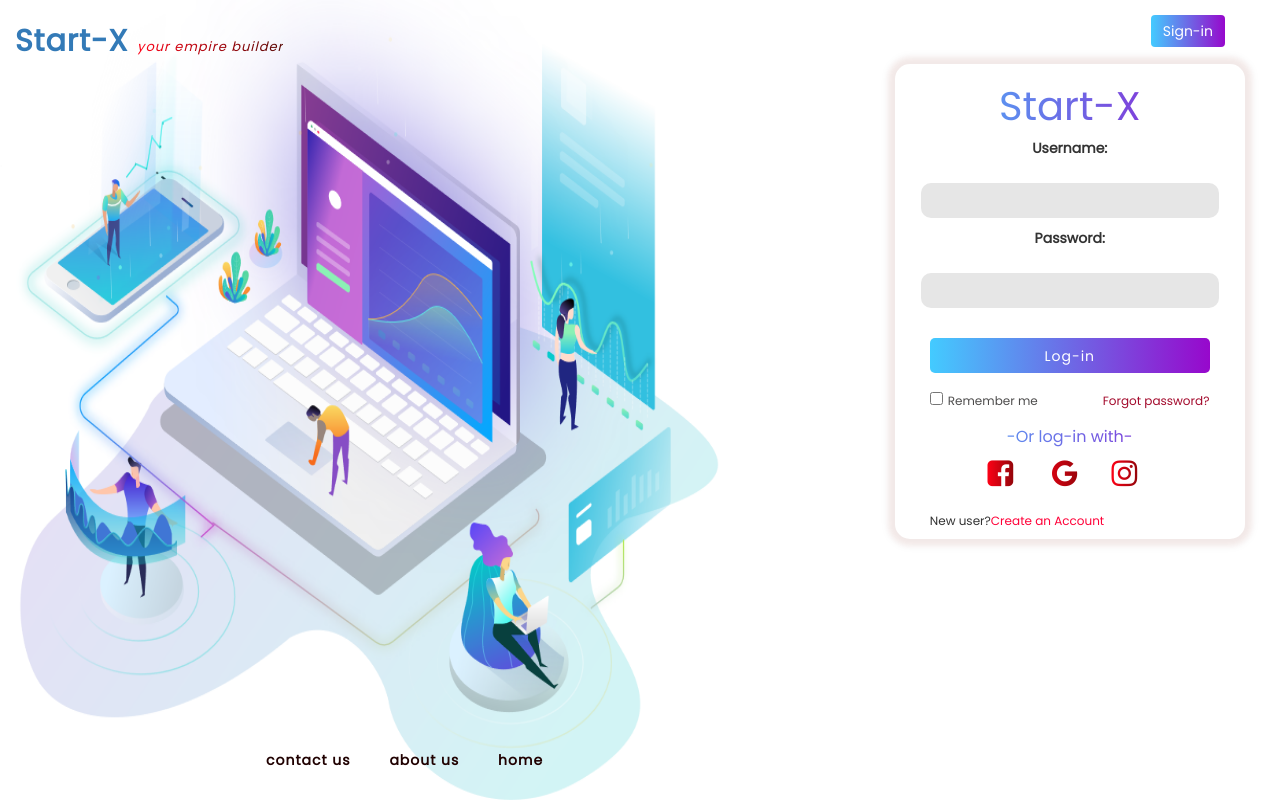
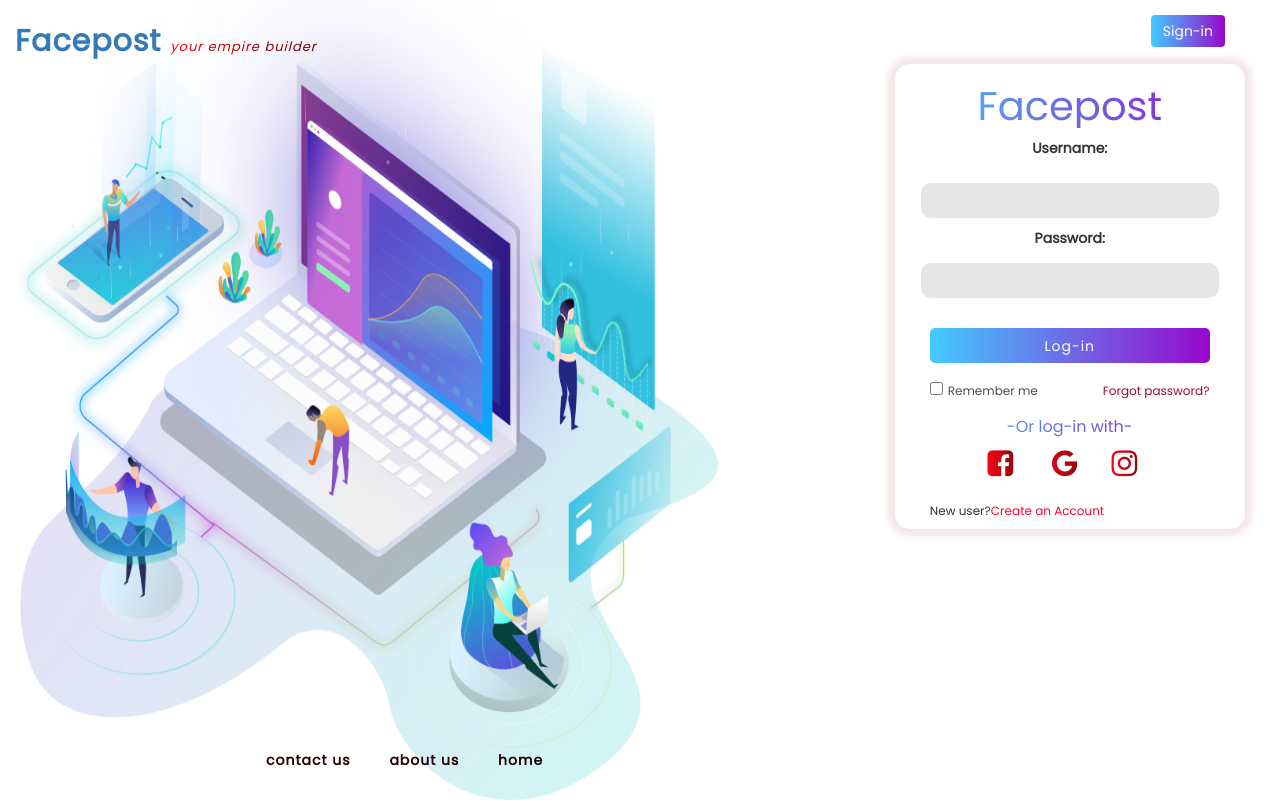
Before and after one commit to Jidnyesh/Techbook, a Django app: page /login/ in a window 1280 px wide. Run offline with Django 3.2, Linux system fonts and the light colour scheme; some libraries are stand-ins or nearby versions; some web fonts are replaced.

Commit message:
Updated login and signup

```diff
--- a/myblog/settings.py
+++ b/myblog/settings.py
@@ -25,7 +25,7 @@ SECRET_KEY = 'pf3d7$)lqa9qh7r)(85p#j-igo$li!2yj#3q3h4dp*bqr6_)yx'
 # SECURITY WARNING: don't run with debug turned on in production!
 DEBUG = True
 
-ALLOWED_HOSTS = ['jidnyesh.pythonanywhere.com']
+ALLOWED_HOSTS = ['jidnyesh.pythonanywhere.com','127.0.0.1']
 
 
 # Application definition
--- a/myblog/urls.py
+++ b/myblog/urls.py
@@ -27,7 +27,7 @@ urlpatterns = [
     path('home/<int:instance_id>/detail',views.detail,name = "detail"),
     path('home/<int:instance_id>/edit',views.edit,name='edit'),
     path('home/create',views.create,name="create"),
-    path('/',views.signup , name = 'signup'),
+    path('',views.signup , name = 'signup'),
     path('home/',TemplateView.as_view(template_name='home.html'),name='home'),
     path('',include('django.contrib.auth.urls')),
     path('home/<int:instance_id>/detail/delete',views.delete,name = "delete"),
--- a/templates/post/signup.html
+++ b/templates/post/signup.html
@@ -87,7 +87,7 @@
             color: black;
         }
         input[type="email"]{
-            width: 80%;
+            width: 85%;
             height: 35px;
             margin-top: 10px;
             border: none;
@@ -198,7 +198,7 @@
 <body>
     <nav class="navbar navbar-inverse" style="position:absolute;z-index:200;padding-bottom:5px;padding-top:5px;background-color:transparent;border: none;width: 100%;">
         <div class="container-fluid">
-            <a href="#"><h2 class="navbar-header" style="letter-spacing:1px;color:linear-gradient(to right,#43cbff,#9708cc);font-weight: bold;">Start-X <small style="font-size:13px;letter-spacing: 1px;color:linear-gradient(to right,#43cbff,#9708cc);"><i style="color:linear-gradient(to right,#43cbff,#9708cc);">your empire builder</i></small></h2></a>
+            <a href="#"><h2 class="navbar-header" style="letter-spacing:1px;color:linear-gradient(to right,#43cbff,#9708cc);font-weight: bold;">Facepost <small style="font-size:13px;letter-spacing: 1px;color:linear-gradient(to right,#43cbff,#9708cc);"><i style="color:linear-gradient(to right,#43cbff,#9708cc);">your empire builder</i></small></h2></a>
 
             <ul class="navbar-right" style="padding-right:55px;padding-top: 10px;">
                 <a href="{% url 'login' %}"><li style="list-style:none;"><button class="btn btn-default" style="color:white;background:linear-gradient(to right,#43cbff,#9708cc);border:none;">Log-in</button></li></a>
@@ -217,7 +217,7 @@
         <div class="col-xs-5" style="text-align:center;padding-top: 450px;">
                     <div class="signupctn">
                         <div class="logoctn">
-                            <h3 style="font-size: 40px;font-weight:500;">Start-X</h3>
+                            <h3 style="font-size: 40px;font-weight:500;">Facepost</h3>
                         </div>
                         <form method="POST" action="{% url 'signup' %}">{% csrf_token %}
                             {{ form.as_p }}
--- a/templates/registration/login.html
+++ b/templates/registration/login.html
@@ -77,7 +77,7 @@
         input[type="password"]{
             width: 85%;
             height: 35px;
-            margin-top: 20px;
+            margin-top: 10px;
             border: none;
             background-color:rgba(0, 0, 0, 0);
             padding-left: 15px;
@@ -89,7 +89,7 @@
         input[type="email"]{
             width: 80%;
             height: 30px;
-            margin-top: 20px;
+            margin-top: 10px;
             border: none;
             background-color:rgba(0, 0, 0, 0);
             padding-left: 15px;
@@ -200,7 +200,7 @@
 <body>
     <nav class="navbar navbar-inverse" style="position:absolute;z-index:200;padding-bottom:5px;padding-top:5px;background-color:transparent;border: none;width: 100%;">
         <div class="container-fluid">
-            <a href="#"><h2 class="navbar-header" style="letter-spacing:1px;color:linear-gradient(to right,#43cbff,#9708cc);;font-weight: bold;">Start-X <small style="font-size:13px;letter-spacing: 1px;color: rgb(24, 0, 5);"><i>your empire builder</i></small></h2></a>
+            <a href="#"><h2 class="navbar-header" style="letter-spacing:1px;color:linear-gradient(to right,#43cbff,#9708cc);;font-weight: bold;">Facepost <small style="font-size:13px;letter-spacing: 1px;color: rgb(24, 0, 5);"><i>your empire builder</i></small></h2></a>
 
             <ul class="navbar-right" style="padding-right:55px;padding-top: 10px;">
                 <a href="{% url 'signup' %}"><li style="list-style:none;"><button class="btn btn-default" style="color:white;background:linear-gradient(to right,#43cbff,#9708cc);border:none;">Sign-in</button></li></a>
@@ -219,7 +219,7 @@
         <div class="col-xs-5" style="text-align:center;padding-top: 450px;">
                     <div class="signupctn">
                         <div class="logoctn">
-                            <h3 style="font-size: 40px;font-weight:500;">Start-X</h3>
+                            <h3 style="font-size: 40px;font-weight:500;">Facepost</h3>
                         </div>
                         <form method="POST" action="{% url 'login' %}" style="text-align:center;">{% csrf_token %}
                             {{ form.as_p }}
```
Also changed, not shown: posts/forms.py (+8 -4 lines).
